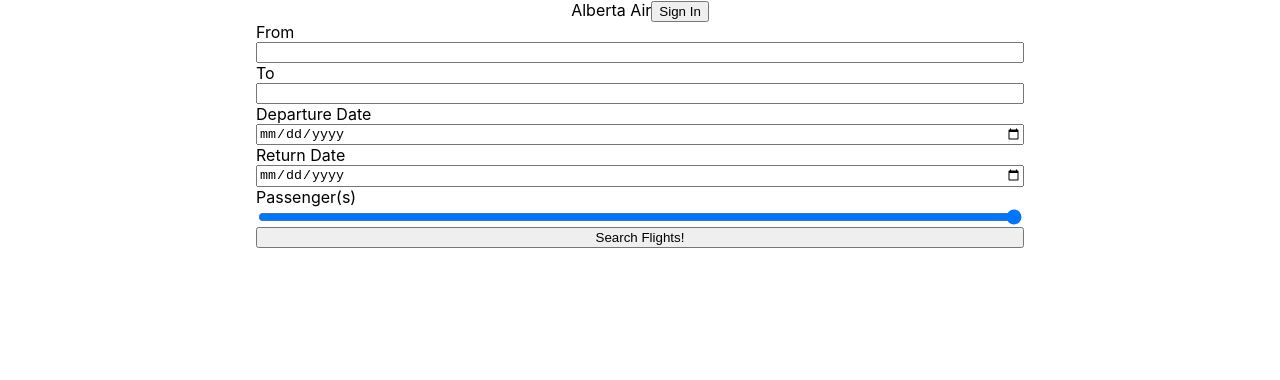
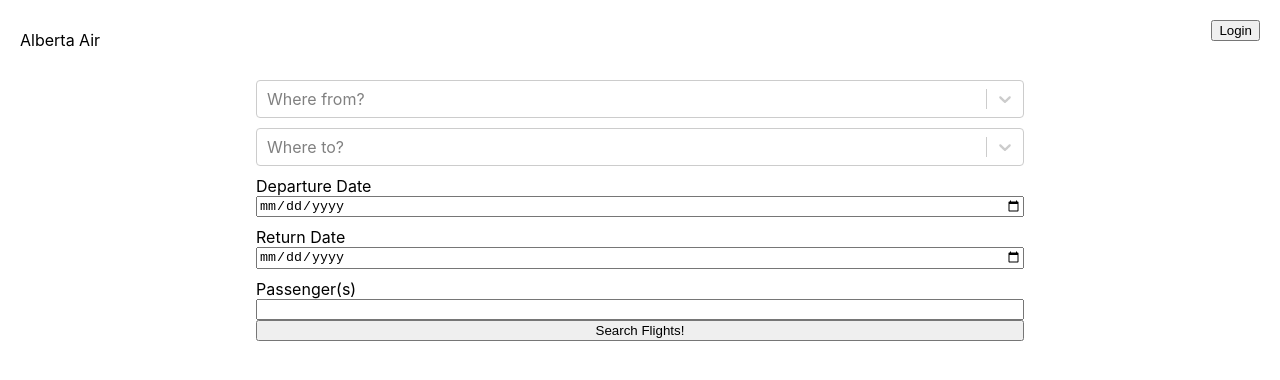
Before and after one commit to taylor-noel/flight-booking-system, a React (Create React App) app in the folder flight-system/: page / in a window 1280 px wide. Shown: the top 380 px of the page. Built offline with nearby package versions, Linux system fonts and the light colour scheme.

Commit message:
add navigation to landingpage

```diff
--- a/flight-system/package.json
+++ b/flight-system/package.json
@@ -14,10 +14,12 @@
     "@types/react": "^18.0.25",
     "@types/react-dom": "^18.0.9",
     "react": "^18.2.0",
+    "react-datepicker": "^4.8.0",
     "react-dom": "^18.2.0",
     "react-router": "^6.4.3",
     "react-router-dom": "^6.4.3",
     "react-scripts": "5.0.1",
+    "react-select": "^5.6.1",
     "typescript": "^4.9.3",
     "web-vitals": "^2.1.4"
   },
@@ -44,5 +46,8 @@
       "last 1 firefox version",
       "last 1 safari version"
     ]
+  },
+  "devDependencies": {
+    "@types/react-datepicker": "^4.8.0"
   }
 }
--- a/flight-system/src/components/Header.css
+++ b/flight-system/src/components/Header.css
@@ -0,0 +1,12 @@
+.header{
+    height:30px;
+    padding: 20px;
+}
+
+.login{
+    float: right;
+}
+
+.company{
+    float: left;
+}
--- a/flight-system/src/components/Header.tsx
+++ b/flight-system/src/components/Header.tsx
@@ -1,12 +1,18 @@
 import React from "react";
 import { FontAwesomeIcon } from "@fortawesome/react-fontawesome";
+import './Header.css';
+import { useNavigate } from 'react-router-dom';
 
+function Header() {
+    const navigate = useNavigate();
 
-const Header = () =>(
-    <div>
-        <label>Alberta Air</label>
-        <button>Sign In</button>
-    </div>
-);
+    function handleLogin(){
+        navigate('/login');
+    }
+    return (<div className="header">
+        <label className="company">Alberta Air</label>
+        <button className="login" onClick={handleLogin}>Login</button>
+    </div>)
+}
 
 export default Header;
--- a/flight-system/src/components/SearchForm.css
+++ b/flight-system/src/components/SearchForm.css
@@ -7,4 +7,5 @@
 label {
     display: inline-grid;
     text-align: left;
+    padding-top: 10px;
 }
--- a/flight-system/src/components/SearchForm.tsx
+++ b/flight-system/src/components/SearchForm.tsx
@@ -1,16 +1,23 @@
 import React from "react";
 import './SearchForm.css'
+import { useNavigate } from 'react-router-dom';
+import Select from 'react-select';
 
-function SearchForm (props: any) {
+function SearchForm(props: any) {
+    const list = ["calgary", "victoria", "toronto"];
+
+    const navigate = useNavigate();
+    const handleSearch = (event: { preventDefault: () => void; }) => {
+        navigate('/flights');
+
+    }
     return <div >
-    <form className = "search">
+        <form className="search">
             <label>
-            From
-            <input type="text" name="from" />
+                <Select placeholder="Where from?" options={list.map(t => ({ value: t, label: t }))} />
             </label>
             <label>
-            To
-            <input type="text" name="to" />
+                <Select placeholder="Where to?" options={list.map(t => ({ value: t, label: t }))} />
             </label>
             <label>
                 Departure Date
@@ -22,9 +29,9 @@ function SearchForm (props: any) {
             </label>
             <label>
                 Passenger(s)
-            <input type="range" name="vol" min="0" max="50" />
+                <input type="number" name="vol" min="0" max="50" />
             </label>
-        <input type="submit" value="Search Flights!"/>
+            <input type="button" value="Search Flights!" onClick={handleSearch} />
         </form>
     </div>
 
```
Also changed, not shown: 1 other file (tests, documents, lock files or other folders). Lines whose indentation alone changed are shown as unchanged.
